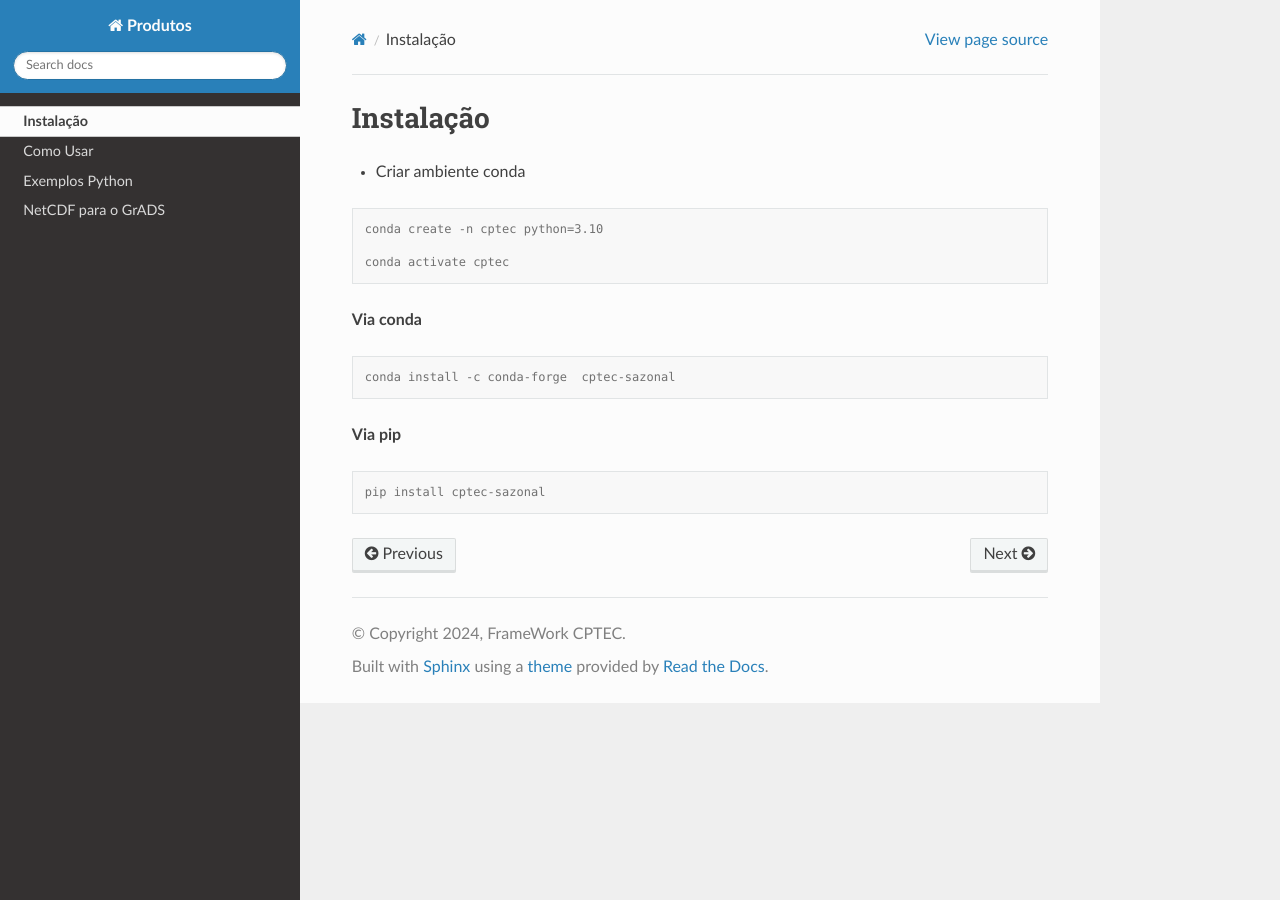
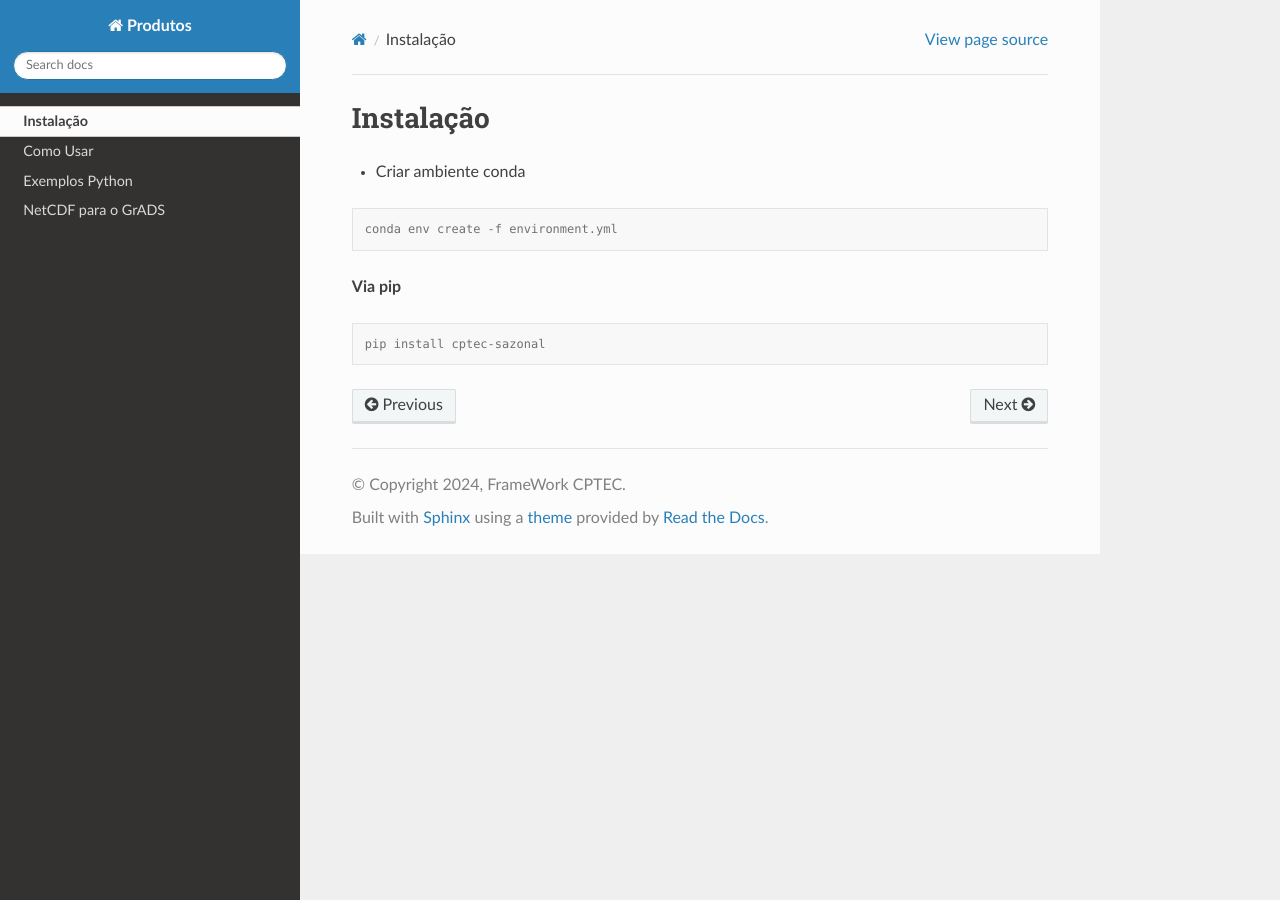
Before and after one commit to framework-CPTEC/Product-user, a Sphinx documentation site: the page built from docs/source/install.rst, in a window 1280 px wide. Built offline with Sphinx 7.4.7 and the Read the Docs theme 3.1.0, drawn with Linux system fonts in a browser that asks for light colours.

Commit message:
Update install.rst

```diff
--- a/docs/source/install.rst
+++ b/docs/source/install.rst
@@ -5,16 +5,9 @@ Instalação
 
 .. code-block:: console
 
-  conda create -n cptec python=3.10
-
-  conda activate cptec
+  conda env create -f environment.yml
 
 
-**Via conda**
-
-.. code-block:: console
-
-  conda install -c conda-forge  cptec-sazonal
 
 
 **Via pip**
```
